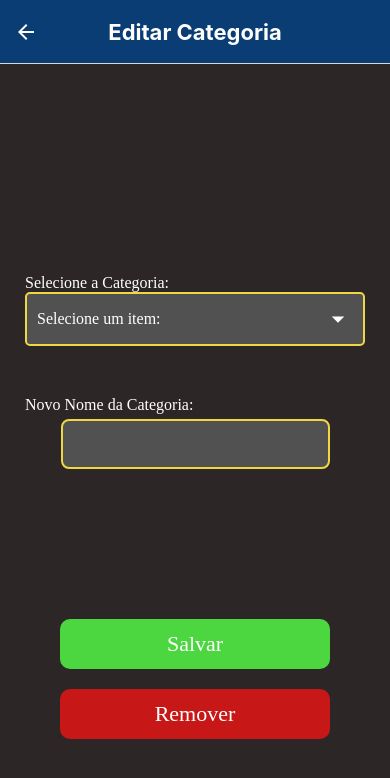
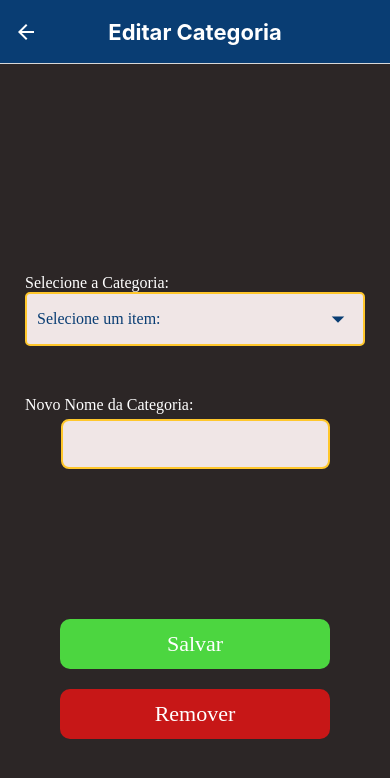
Before and after one commit to VictorBren0/UniEvents, a React Native app: screen /EditCategory in a window 390 px wide. Shown: the top 778 px of the page. Built offline with nearby package versions, Linux system fonts and the light colour scheme.

Commit message:
FIX: Resolvido erro de scrollview

```diff
--- a/src/components/DropDown.js
+++ b/src/components/DropDown.js
@@ -14,16 +14,20 @@ const Dropdown = (props) => {
         const selectedItem = props.items.find(item => item.id === itemId);
         setSelectedItem(selectedItem);
         toggleDropdown();
+
+        if (props.onSelect) {
+            props.onSelect(itemId);
+        }
     }
 
     return (
         <View style={styles.container}>
             <TouchableOpacity style={styles.dropdownButton} onPress={toggleDropdown}>
                 <Text style={styles.dropdownButtonText}>{selectedItem ? selectedItem.title : 'Selecione um item:'}</Text>
-                <Icon name={isOpen ? 'arrow-drop-up' : 'arrow-drop-down'} size={30} color={'#FFFFFF'} />
+                <Icon name={isOpen ? 'arrow-drop-up' : 'arrow-drop-down'} size={30} color={'#093D73'} />
             </TouchableOpacity>
             {isOpen && (
-                <ScrollView style={styles.scrollView}>
+                <ScrollView style={styles.scrollView} nestedScrollEnabled={true}>
                     {props.items.map((item) => (
                         <TouchableOpacity key={item.id} onPress={() => handleSelect(item.id)}>
                             <View style={styles.drop}>
@@ -48,22 +52,23 @@ const styles = StyleSheet.create({
         flexDirection: 'row',
         alignItems: 'center',
         justifyContent: 'space-between',
-        backgroundColor: '#515151',
+        backgroundColor: '#F0E6E6',
         padding: 10,
         borderRadius: 5,
         width: 340,
         borderWidth: 2,
-        borderColor: '#EFD741'
+        borderColor: '#FFC72C'
     },
     dropdownButtonText: {
         fontFamily: 'Rubik-Regular',
         fontSize: 16,
-        color: '#FFFFFF',
+        color: '#093D73',
     },
     scrollView: {
+        flexGrow: 1,
         maxHeight: 150,
-        width: 300,
-        backgroundColor: '#FFFFFF',
+        width: 340,
+        backgroundColor: '#F0E6E6',
     },
     drop: {
         paddingTop: 20,
@@ -74,7 +79,7 @@ const styles = StyleSheet.create({
     text: {
         fontFamily: 'Rubik-Regular',
         fontSize: 16,
-        color: '#111111',
+        color: '#093D73',
         bottom: 10
     },
 });
--- a/src/components/input.js
+++ b/src/components/input.js
@@ -36,7 +36,7 @@ const Inputs = React.forwardRef((props, ref) => {
           <Icon
             name={props.iconName}
             size={25}
-            color={'#FFFFFF'}
+            color={'#111111'}
             style={styles.icon}
           />
         )}
@@ -48,7 +48,7 @@ const Inputs = React.forwardRef((props, ref) => {
           placeholderTextColor="#FFFFFF"
           style={[
             styles.input,
-            { borderColor: error ? '#E91E63' : '#EFD741' },
+            { borderColor: error ? '#E91E63' : '#FFC72C' },
             inputStyle,
             props.inputStyle,
           ]}
@@ -85,11 +85,11 @@ const styles = StyleSheet.create({
   },
   input: {
     flex: 1,
-    backgroundColor: '#515151',
+    backgroundColor: '#F0E6E6',
     paddingLeft: 10,
     borderWidth: 2,
     borderRadius: 8,
-    color: '#FFFFFF',
+    color: '#111111',
     textAlignVertical: 'top',
   },
   icon: {
```
